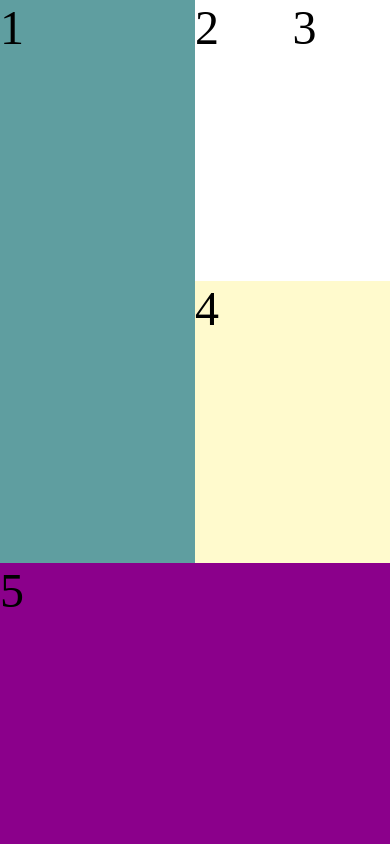
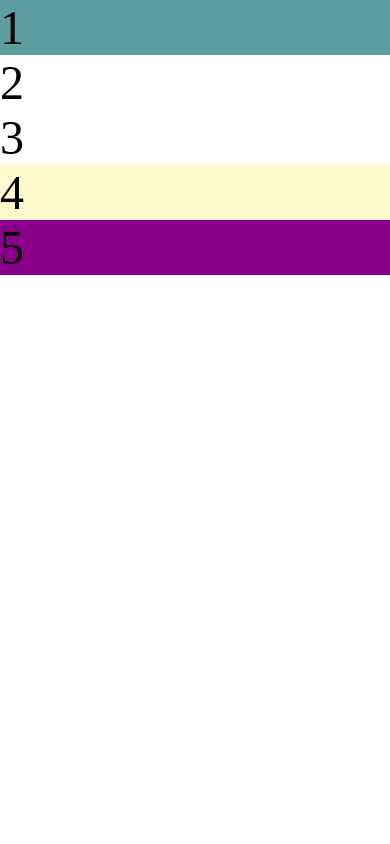
Before and after one commit to AlexisSensei/B2-CSS, a plain HTML site: page index.html in a window 390 px wide. Drawn offline with Linux system fonts and the light colour scheme.

Commit message:
Add responsive layout

```diff
--- a/style.css
+++ b/style.css
@@ -27,3 +27,15 @@
     grid-column: 1 / -1;
     background-color: darkmagenta;
 }
+
+@media screen and (max-width: 900px) {
+    .grid {
+        grid-template-columns: 1fr;
+        grid-template-rows: auto;
+        height: auto;
+    }
+
+    .grid > div {
+        grid-column: 1;
+    }
+}
```
